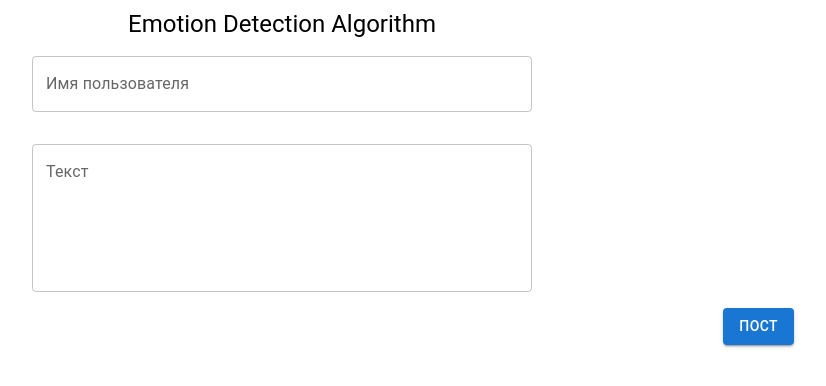
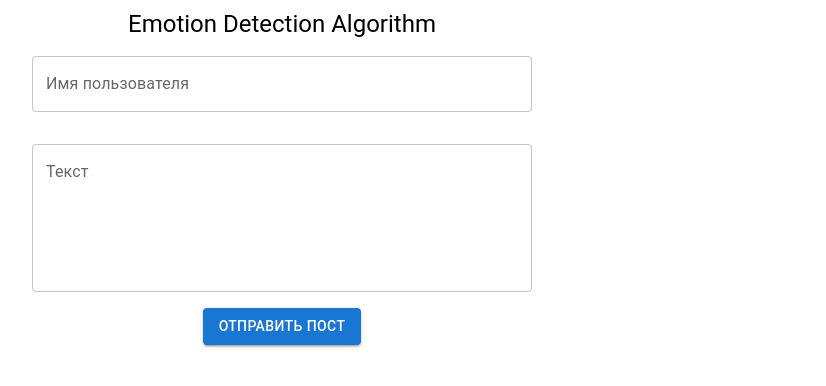
Before and after one commit to ayyssin/emotion-detection, a React (Create React App) app: page / in a window 1280 px wide. Shown: the top 386 px of the page, without its empty margins (358-1184 px from the left). Built offline with nearby package versions, Linux system fonts and the light colour scheme.

Commit message:
some visual changes to form

```diff
--- a/src/components/Form.tsx
+++ b/src/components/Form.tsx
@@ -96,30 +96,29 @@ export const InputForm = () => {
           sx={{
             display: "flex",
             flexDirection: "row",
-            justifyContent: "flex-end",
-            mr: 14,
+            justifyContent: "center",
           }}
         >
           {post?.analysis === "warning" ? (
-            <>
+            <Box sx={{ mx: 2 }}>
               <Tooltip title="Ваш текст может ранить чьи-то чувства, попробуйте перефразировать">
                 <img
                   src={require("../icons/warning.png")}
-                  width={40}
-                  height={40}
+                  width={50}
+                  height={50}
                 />
               </Tooltip>
-            </>
+            </Box>
           ) : post?.analysis === "flag" ? (
-            <>
+            <Box sx={{ mx: 2 }}>
               <Tooltip title="Ваш тон выглядит оскорбительно, настоятельно рекомендуем избегать данных высказываний.">
                 <img
                   src={require("../icons/flag.jpg")}
-                  width={40}
-                  height={40}
+                  width={50}
+                  height={50}
                 />
               </Tooltip>
-            </>
+            </Box>
           ) : (
             <></>
           )}
@@ -134,10 +133,9 @@ export const InputForm = () => {
                   : post?.analysis === "flag"
                   ? "red"
                   : "primary",
-              mx: 1,
             }}
           >
-            Пост
+            Отправить пост
           </Button>
         </Box>
       </Box>
```
